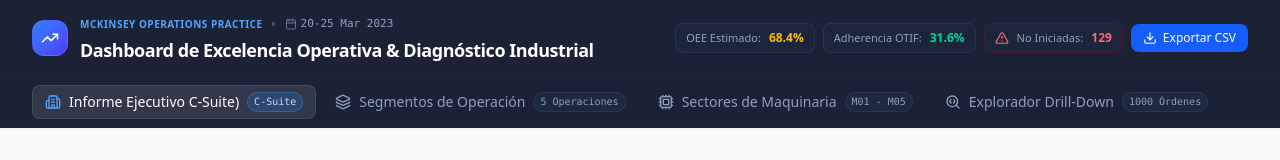
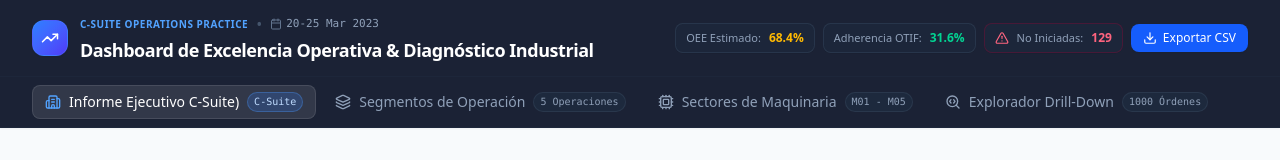
Before and after one commit to Jvonderb/industrial-operations-dashboard, a React (Vite) app: page / in a window 1280 px wide. Shown: the top 160 px of the page. Built offline with nearby package versions, Linux system fonts and the light colour scheme.

Commit message:
Update header text from McKinsey to C-Suite

```diff
--- a/src/components/Header.tsx
+++ b/src/components/Header.tsx
@@ -58,7 +58,7 @@ export const Header: React.FC<HeaderProps> = ({
 
   return (
     <header className="bg-slate-900/95 backdrop-blur-md text-white border-b border-slate-800/80 sticky top-0 z-40 shadow-xs">
-      {/* Top Banner with McKinsey styling */}
+      {/* Top Banner with C-Suite styling */}
       <div className="max-w-7xl mx-auto px-4 sm:px-6 lg:px-8 py-3 flex flex-col md:flex-row items-start md:items-center justify-between gap-3">
         <div className="flex items-center space-x-3">
           <div className="w-9 h-9 rounded-xl bg-gradient-to-br from-blue-500 to-indigo-600 flex items-center justify-center shadow-xs border border-blue-400/20 shrink-0">
@@ -67,7 +67,7 @@ export const Header: React.FC<HeaderProps> = ({
           <div>
             <div className="flex items-center space-x-2">
               <span className="text-[10px] uppercase tracking-wider font-semibold text-blue-400">
-                McKinsey Operations Practice
+                C-Suite Operations Practice
               </span>
               <span className="text-slate-600">•</span>
               <span className="text-[11px] font-mono text-slate-400 flex items-center gap-1">
```
